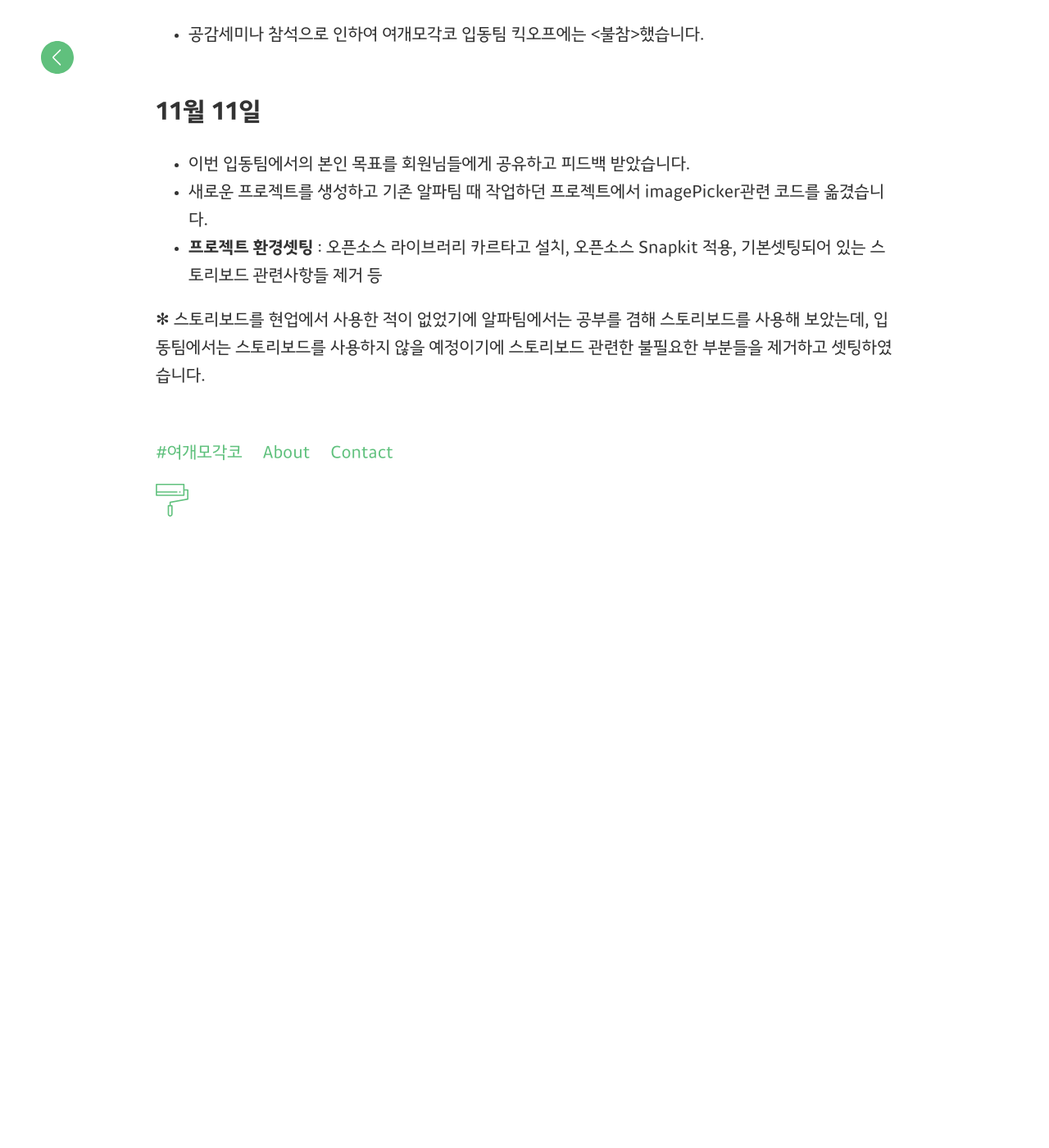
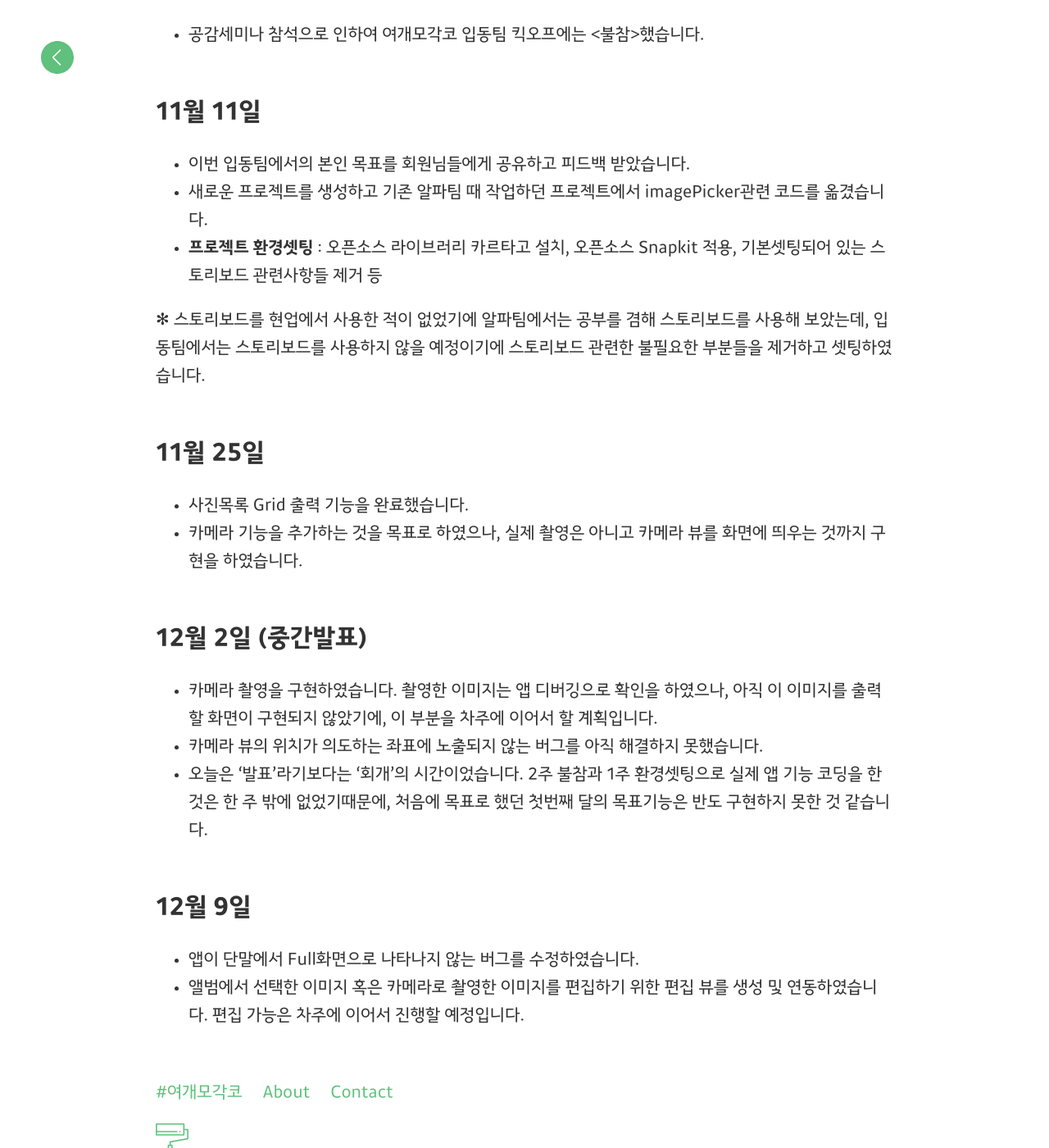
Before and after one commit to yeogaemogaco/retrospective-2nd, a Jekyll site: the page built from _posts/2017-11-04-elliekwon.md, in a window 1280 px wide and 1400 px high, scrolled down 956 px. Shown: the whole window at 82% size. Built offline with Jekyll 4.4.1, drawn with Linux system fonts in a browser that asks for light colours; before the commit the page ends 1586 px from its top, so only the background shows below that.

Commit message:
[추가] 보댕 5,6주차 회고 추가

```diff
--- a/_posts/2017-11-04-elliekwon.md
+++ b/_posts/2017-11-04-elliekwon.md
@@ -33,3 +33,19 @@ date: 2017-11-04 13:00
 - **프로젝트 환경셋팅** : 오픈소스 라이브러리 카르타고 설치, 오픈소스 Snapkit 적용, 기본셋팅되어 있는 스토리보드 관련사항들 제거 등
 
 ✻ 스토리보드를 현업에서 사용한 적이 없었기에 알파팀에서는 공부를 겸해 스토리보드를 사용해 보았는데, 입동팀에서는 스토리보드를 사용하지 않을 예정이기에 스토리보드 관련한 불필요한 부분들을 제거하고 셋팅하였습니다.
+
+
+## 11월 25일
+- 사진목록 Grid 출력 기능을 완료했습니다.
+- 카메라 기능을 추가하는 것을 목표로 하였으나, 실제 촬영은 아니고 카메라 뷰를 화면에 띄우는 것까지 구현을 하였습니다.
+
+
+## 12월 2일 (중간발표)
+- 카메라 촬영을 구현하였습니다. 촬영한 이미지는 앱 디버깅으로 확인을 하였으나, 아직 이 이미지를 출력할 화면이 구현되지 않았기에, 이 부분을 차주에 이어서 할 계획입니다.
+- 카메라 뷰의 위치가 의도하는 좌표에 노출되지 않는 버그를 아직 해결하지 못했습니다.
+- 오늘은 '발표'라기보다는 '회개'의 시간이었습니다. 2주 불참과 1주 환경셋팅으로 실제 앱 기능 코딩을 한 것은 한 주 밖에 없었기때문에, 처음에 목표로 했던 첫번째 달의 목표기능은 반도 구현하지 못한 것 같습니다.
+
+
+## 12월 9일
+- 앱이 단말에서 Full화면으로 나타나지 않는 버그를 수정하였습니다.
+- 앨범에서 선택한 이미지 혹은 카메라로 촬영한 이미지를 편집하기 위한 편집 뷰를 생성 및 연동하였습니다. 편집 가능은 차주에 이어서 진행할 예정입니다.
```
